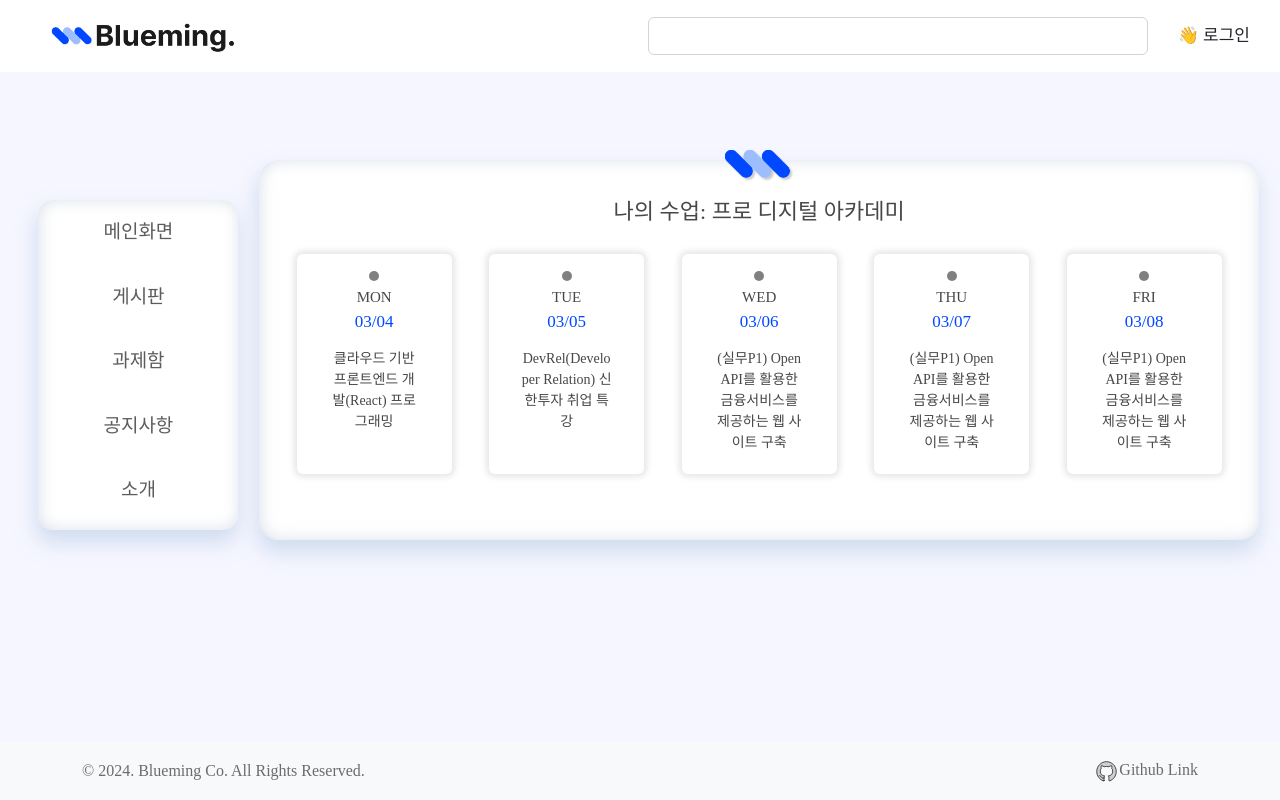
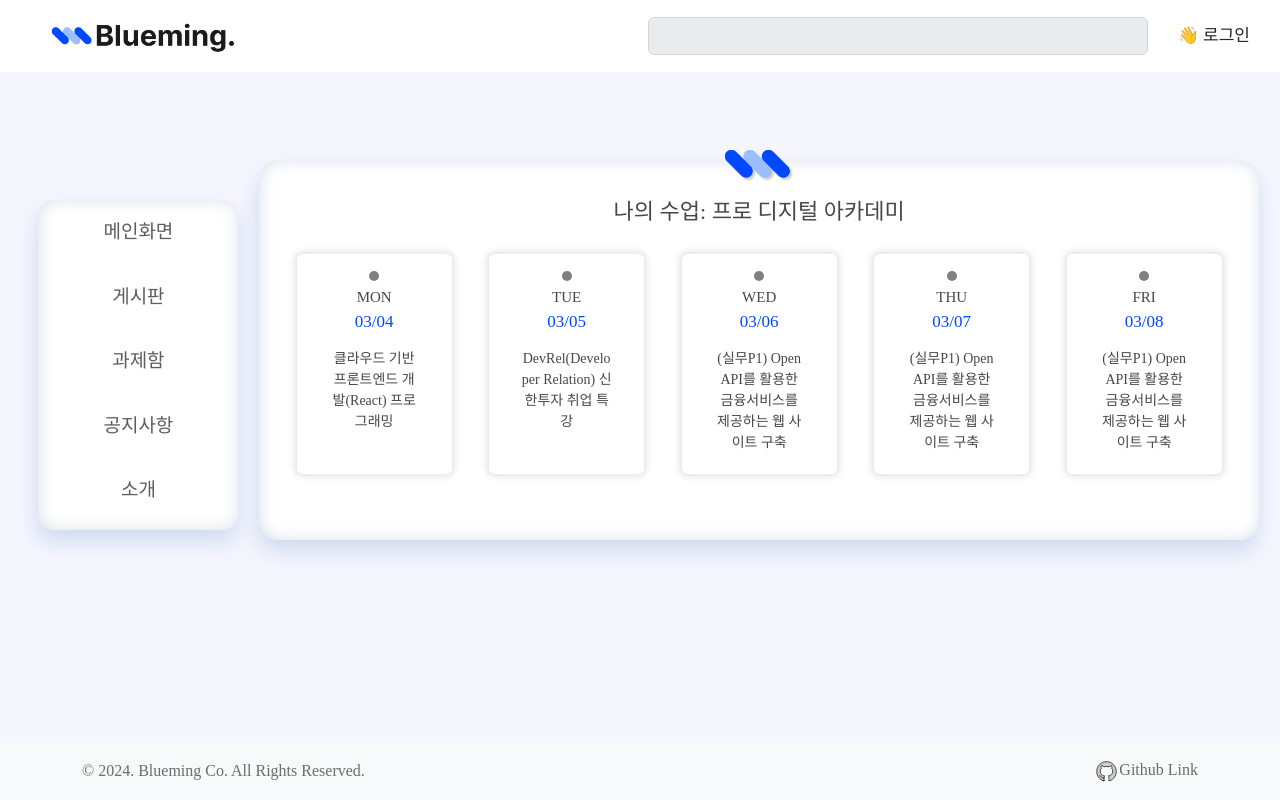
Before and after one commit to Blueming-PDA/Client, a React (Vite) app: page /main in a window 1280 px wide. Built offline with nearby package versions, Linux system fonts and the light colour scheme; no server answers.

Commit message:
Feat: 비로그인시 헤더 수정 기능 추가

```diff
--- a/src/components/Header.jsx
+++ b/src/components/Header.jsx
@@ -105,6 +105,7 @@ const Header = () => {
           style={{ marginRight: "20px" }}
           onSubmit={(e) => e.preventDefault()}
         >
+          {userObj ? (
             <FormControl
               className="write-message"
               type="text"
@@ -116,6 +117,19 @@ const Header = () => {
                 width: "500px",
               }}
             />
+          ) : (
+            <FormControl
+              className="write-message"
+              type="text"
+              placeholder={message}
+              onKeyUp={(e) => onKeyUp(e)}
+              disabled
+              style={{
+                border: "thin solid lightgray",
+                width: "500px",
+              }}
+            />
+          )}
         </Form>
 
         {user.isLoggedIn && user.userInfo ? (
```
Lines whose indentation alone changed are shown as unchanged.
